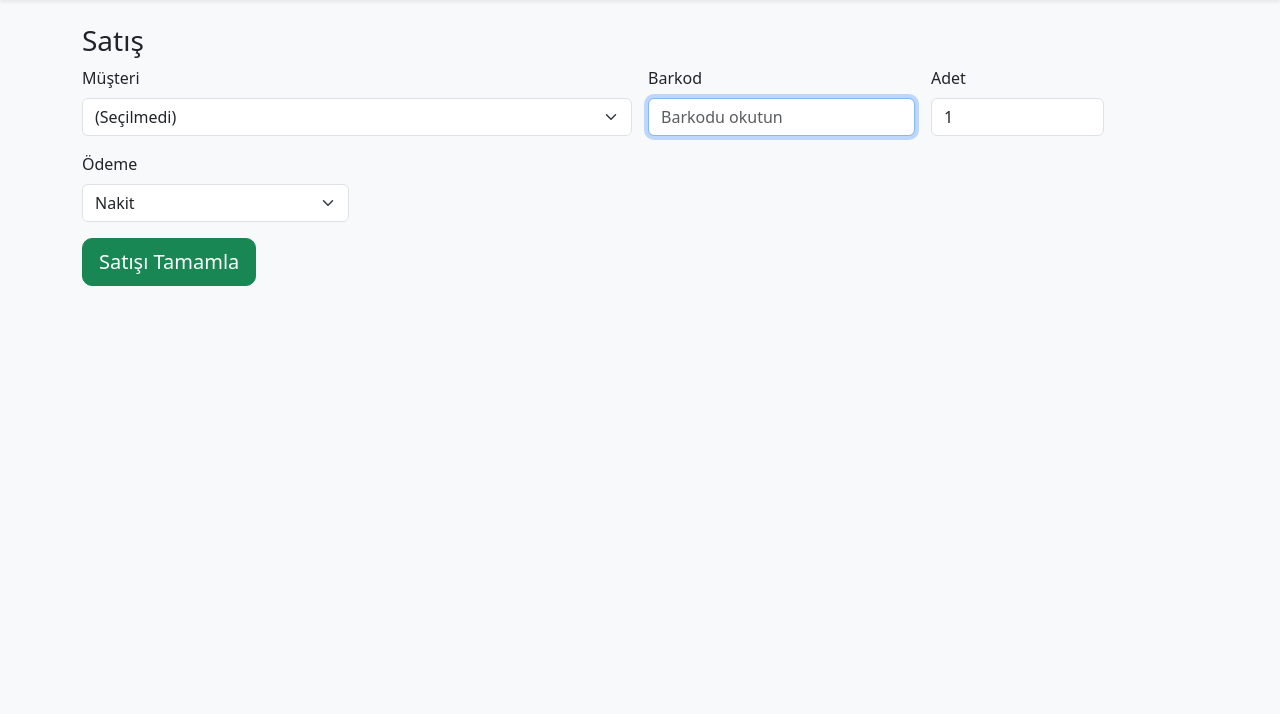
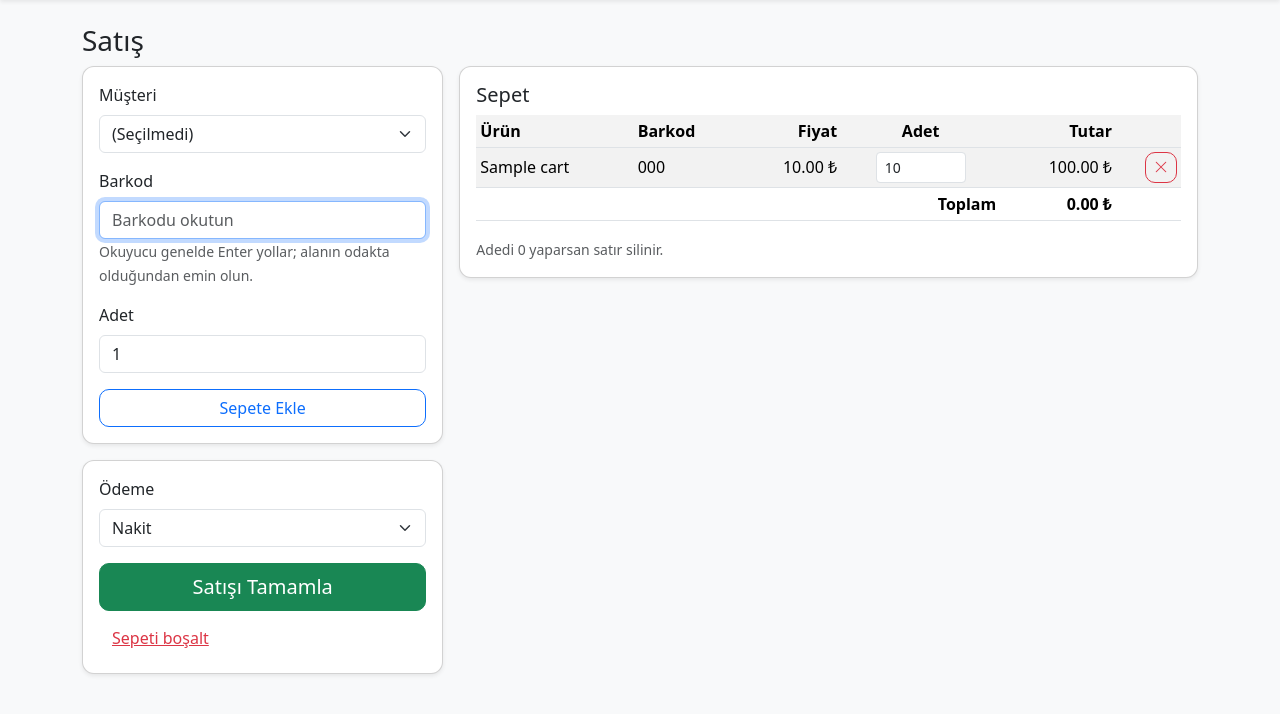
Before and after one commit to berdener/stokk, a Flask app: template templates/sales.html in a window 1280 px wide. Shown: the part 56-770 px from the top of the page. Run offline with Flask 3, Linux system fonts and the light colour scheme; tables that the repository leaves empty hold one stand-in row (values such as "Sample post"); the template is opened without the code that fills it: values that come from a table or form of the project are taken from there, most other values are stand-ins (such as "Sample title", 1, 10 or a date in 2020); some libraries are stand-ins or nearby versions.

Commit message:
Update sales.html

```diff
--- a/templates/sales.html
+++ b/templates/sales.html
@@ -1,23 +1,183 @@
-{% extends "base.html" %}{% block content %}
+{% extends "base.html" %}
+{% block content %}
 <h3>Satış</h3>
-<form method="post" class="row g-3">
-  <div class="col-md-6">
+
+<div class="row g-3">
+  <div class="col-lg-4">
+    <div class="card shadow-sm">
+      <div class="card-body">
         <label class="form-label">Müşteri</label>
-    <select class="form-select" name="customer_id">
+        <select class="form-select" id="customer_id">
           <option value="">(Seçilmedi)</option>
-      {% for c in customers %}<option value="{{ c.id }}">{{ c.name }}{% if c.phone %} - {{ c.phone }}{% endif %}</option>{% endfor %}
+          {% for c in customers %}
+            <option value="{{ c.id }}">{{ c.name }}{% if c.phone %} - {{ c.phone }}{% endif %}</option>
+          {% endfor %}
         </select>
+
+        <div class="mt-3">
+          <label class="form-label">Barkod</label>
+          <input class="form-control" id="barcode" placeholder="Barkodu okutun" autofocus>
+          <small class="text-muted">Okuyucu genelde Enter yollar; alanın odakta olduğundan emin olun.</small>
         </div>
-  <div class="col-md-3"><label class="form-label">Barkod</label><input class="form-control" name="barcode" placeholder="Barkodu okutun" autofocus required></div>
-  <div class="col-md-2"><label class="form-label">Adet</label><input class="form-control" name="qty" type="number" min="1" value="1"></div>
-  <div class="col-md-3">
+
+        <div class="mt-3">
+          <label class="form-label">Adet</label>
+          <input class="form-control" id="qty" type="number" min="1" value="1">
+        </div>
+
+        <div class="mt-3 d-grid">
+          <button class="btn btn-outline-primary" id="btnAdd">Sepete Ekle</button>
+        </div>
+      </div>
+    </div>
+
+    <div class="card shadow-sm mt-3">
+      <div class="card-body">
         <label class="form-label">Ödeme</label>
-    <select class="form-select" name="payment">
+        <select class="form-select" id="payment">
           <option value="nakit">Nakit</option>
           <option value="kart">Kart</option>
           <option value="veresiye">Veresiye</option>
         </select>
+        <div class="d-grid mt-3">
+          <button class="btn btn-success btn-lg" id="btnCheckout">Satışı Tamamla</button>
         </div>
-  <div class="col-12"><button class="btn btn-success btn-lg">Satışı Tamamla</button></div>
-</form>
+        <button class="btn btn-link text-danger mt-2" id="btnClear">Sepeti boşalt</button>
+      </div>
+    </div>
+  </div>
+
+  <div class="col-lg-8">
+    <div class="card shadow-sm">
+      <div class="card-body">
+        <h5>Sepet</h5>
+        <div class="table-responsive">
+          <table class="table table-sm table-striped align-middle" id="cartTable">
+            <thead>
+              <tr>
+                <th>Ürün</th>
+                <th>Barkod</th>
+                <th class="text-end">Fiyat</th>
+                <th class="text-center">Adet</th>
+                <th class="text-end">Tutar</th>
+                <th></th>
+              </tr>
+            </thead>
+            <tbody id="cartRows">
+              {% for i in cart %}
+              <tr data-id="{{ i.product_id }}">
+                <td>{{ i.title }}</td>
+                <td>{{ i.barcode }}</td>
+                <td class="text-end">{{ '%.2f'|format(i.price) }} ₺</td>
+                <td class="text-center">
+                  <input type="number" min="0" class="form-control form-control-sm qty-input" value="{{ i.qty }}" style="width:90px;margin:0 auto;">
+                </td>
+                <td class="text-end">{{ '%.2f'|format(i.price * i.qty) }} ₺</td>
+                <td class="text-end">
+                  <button class="btn btn-sm btn-outline-danger btnRemove"><i class="bi bi-x-lg"></i></button>
+                </td>
+              </tr>
+              {% endfor %}
+            </tbody>
+            <tfoot>
+              <tr>
+                <th colspan="4" class="text-end">Toplam</th>
+                <th class="text-end" id="cartTotal">{{ '%.2f'|format(totals.amount) }} ₺</th>
+                <th></th>
+              </tr>
+            </tfoot>
+          </table>
+        </div>
+        <small class="text-muted">Adedi 0 yaparsan satır silinir.</small>
+      </div>
+    </div>
+  </div>
+</div>
+
+<script>
+(function(){
+  const barcode = document.getElementById('barcode');
+  const qty = document.getElementById('qty');
+  const rows = document.getElementById('cartRows');
+  const totalEl = document.getElementById('cartTotal');
+  const customerSel = document.getElementById('customer_id');
+  const paymentSel = document.getElementById('payment');
+
+  function fmt(n){ return (Math.round(n*100)/100).toFixed(2) + ' ₺'; }
+
+  function render(cart, totals){
+    rows.innerHTML = '';
+    cart.forEach(i => {
+      const tr = document.createElement('tr');
+      tr.setAttribute('data-id', i.product_id);
+      tr.innerHTML = `
+        <td>${i.title}</td>
+        <td>${i.barcode || '-'}</td>
+        <td class="text-end">${fmt(i.price)}</td>
+        <td class="text-center"><input type="number" min="0" class="form-control form-control-sm qty-input" value="${i.qty}" style="width:90px;margin:0 auto;"></td>
+        <td class="text-end">${fmt(i.price * i.qty)}</td>
+        <td class="text-end"><button class="btn btn-sm btn-outline-danger btnRemove"><i class="bi bi-x-lg"></i></button></td>`;
+      rows.appendChild(tr);
+    });
+    totalEl.textContent = fmt(totals.amount || 0);
+  }
+
+  async function post(url, body){
+    const res = await fetch(url, {method:'POST', headers:{'Content-Type':'application/json'}, body: JSON.stringify(body || {})});
+    return await res.json();
+  }
+
+  // Barkod ekle (Enter veya buton)
+  barcode.addEventListener('keydown', e=>{
+    if(e.key==='Enter'){ e.preventDefault(); document.getElementById('btnAdd').click(); }
+  });
+  document.getElementById('btnAdd').addEventListener('click', async ()=>{
+    const code = barcode.value.trim();
+    const q = parseInt(qty.value||'1',10);
+    if(!code) return;
+    const out = await post('/api/cart/add', {barcode: code, qty: q});
+    if(!out.ok){ alert(out.message||'Barkod bulunamadı'); return; }
+    render(out.cart, out.totals);
+    barcode.value=''; qty.value='1'; barcode.focus();
+  });
+
+  // Adet değişince güncelle
+  rows.addEventListener('change', async (e)=>{
+    if(!e.target.classList.contains('qty-input')) return;
+    const tr = e.target.closest('tr'); const pid = parseInt(tr.dataset.id,10);
+    const q = parseInt(e.target.value||'0',10);
+    const out = await post('/api/cart/update', {product_id: pid, qty: q});
+    if(out.ok){ render(out.cart, out.totals); }
+  });
+
+  // Satır sil
+  rows.addEventListener('click', async (e)=>{
+    if(!e.target.closest('.btnRemove')) return;
+    const tr = e.target.closest('tr'); const pid = parseInt(tr.dataset.id,10);
+    const out = await post('/api/cart/remove', {product_id: pid});
+    if(out.ok){ render(out.cart, out.totals); }
+  });
+
+  // Sepeti boşalt
+  document.getElementById('btnClear').addEventListener('click', async ()=>{
+    if(!confirm('Sepeti boşaltmak istiyor musunuz?')) return;
+    const out = await post('/api/cart/clear', {});
+    if(out.ok){ render(out.cart, out.totals); }
+  });
+
+  // Satışı tamamla
+  document.getElementById('btnCheckout').addEventListener('click', async ()=>{
+    const payment = paymentSel.value;
+    const customer_id = customerSel.value || null;
+    const out = await post('/api/cart/checkout', {payment, customer_id});
+    if(!out.ok){ alert(out.message||'Hata'); return; }
+    alert('Satış tamamlandı. Toplam: '+ fmt(out.total||0));
+    // sepet sıfırlandığı için sayfayı yenile
+    location.reload();
+  });
+
+  // Barkod alanını odakta tut
+  setInterval(()=>{ if(document.activeElement!==barcode) barcode.focus(); }, 2000);
+})();
+</script>
 {% endblock %}
```
Lines whose indentation alone changed are shown as unchanged.
